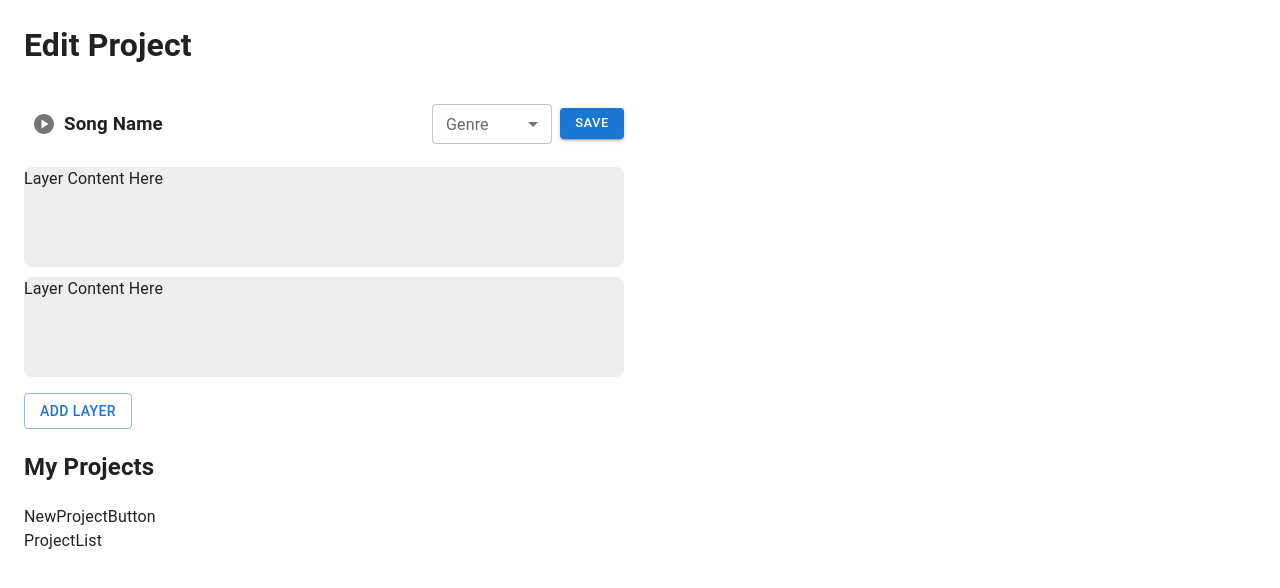
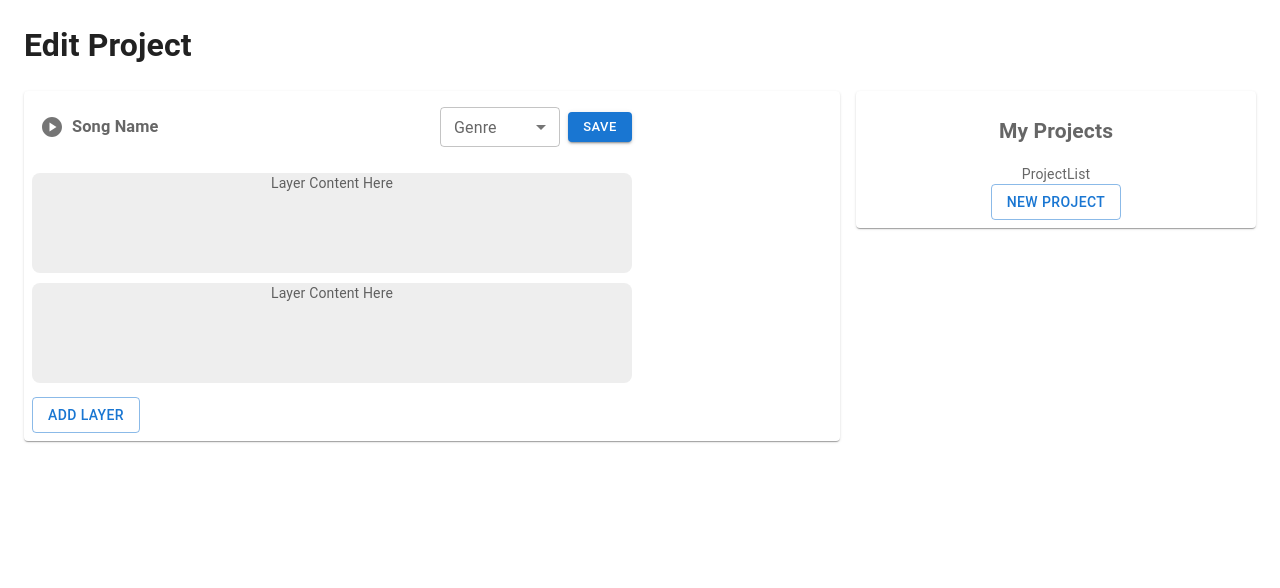
Before and after one commit to rpp33-boc-pacific/improvibe, a Next.js app: page /projects in a window 1280 px wide. Shown: the top 588 px of the page. Built offline with nearby package versions, Linux system fonts and the light colour scheme.

Commit message:
add grid display to overall project editor page

```diff
--- a/components/projectEditor/NewProject.tsx
+++ b/components/projectEditor/NewProject.tsx
@@ -1,7 +1,13 @@
+import * as React from 'react';
+import Stack from '@mui/material/Stack';
+import Button from '@mui/material/Button';
+
 function NewProject() {
 
   return (
-    <div>NewProjectButton</div>
+    // <Stack spacing={2} direction="row">
+      <Button variant="outlined">New Project</Button>
+    // </Stack>
   );
 }
 
--- a/pages/projects/index.tsx
+++ b/pages/projects/index.tsx
@@ -1,6 +1,9 @@
 import * as React from 'react';
+import { styled } from '@mui/material/styles';
 import CssBaseline from '@mui/material/CssBaseline';
 import Box from '@mui/material/Box';
+import Paper from '@mui/material/Paper';
+import Grid from '@mui/material/Grid';
 import Container from '@mui/material/Container';
 import LayerList from '../../components/projectEditor/LayerList'
 import ProjectHeader from '../../components/projectEditor/ProjectHeader'
@@ -8,13 +11,24 @@ import AddLayer from '../../components/projectEditor/AddLayer'
 import NewProject from '../../components/projectEditor/NewProject'
 import ProjectList from '../../components/projectEditor/ProjectList'
 
+const Item = styled(Paper)(({ theme }) => ({
+  backgroundColor: theme.palette.mode === 'dark' ? '#1A2027' : '#fff',
+  ...theme.typography.body2,
+  padding: theme.spacing(1),
+  textAlign: 'center',
+  color: theme.palette.text.secondary,
+}));
+
 export default function Editor() {
   return (
     <>
       <CssBaseline />
       <Container maxWidth="xl">
         <h1>Edit Project</h1>
-        <div className='main'>
+        <Box sx={{ flexGrow: 1 }}>
+          <Grid container spacing={2}>
+            <Grid item xs={8}>
+              <Item>
                 <div className='layers'>
                   <div>
                     <ProjectHeader />
@@ -22,12 +36,19 @@ export default function Editor() {
                     <AddLayer />
                   </div>
                 </div>
+              </Item>
+            </Grid>
+            <Grid item xs={4}>
+              <Item>
                 <div className='projects'>
                   <h2>My Projects</h2>
+                  <ProjectList />
                   <NewProject />
-            <ProjectList />
                 </div>
-        </div>
+              </Item>
+            </Grid>
+          </Grid>
+        </Box>
       </Container>
     </>
   );
```
Lines whose indentation alone changed are shown as unchanged.
